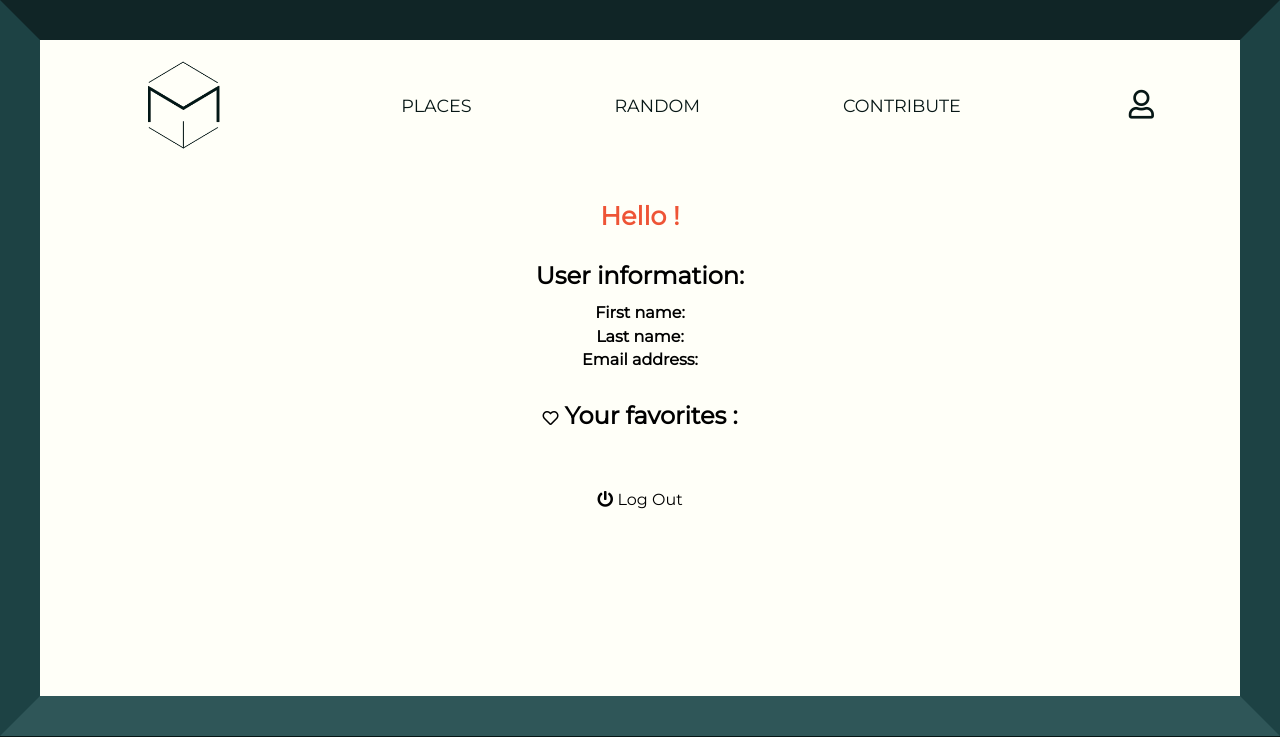
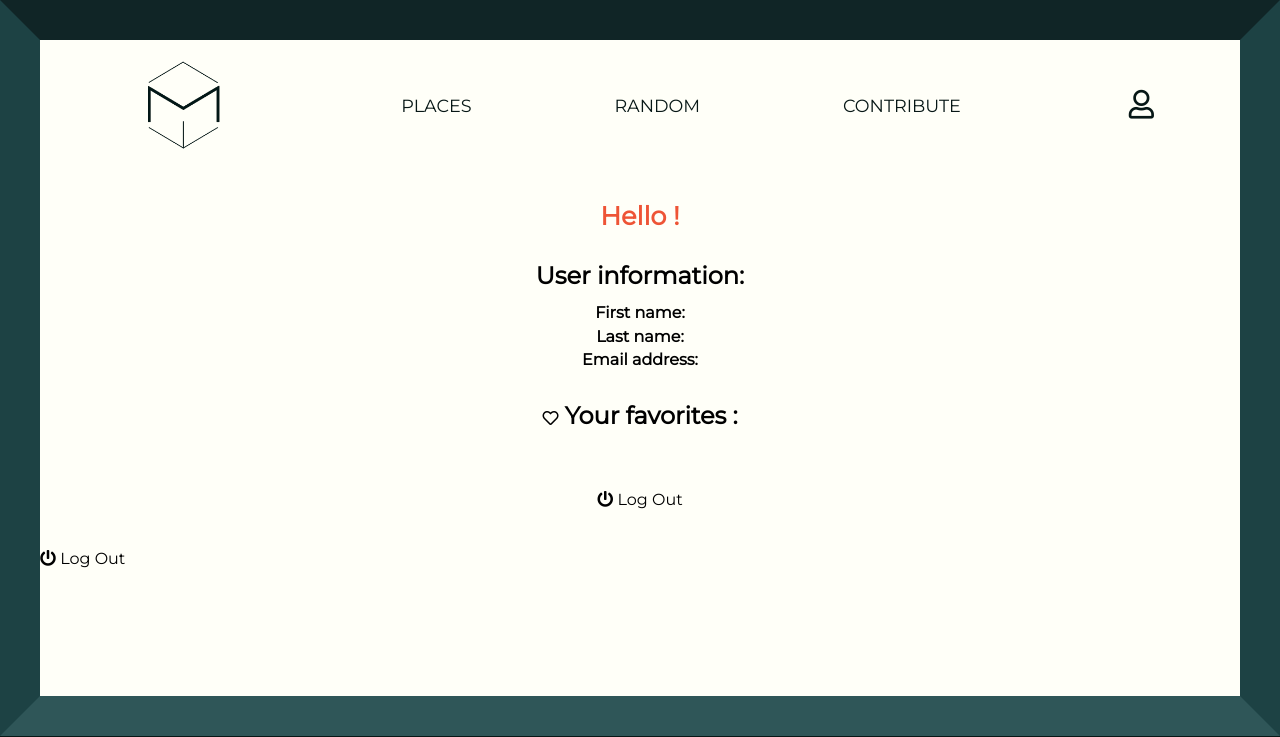
Before and after one commit to sheshiru/midi, a Node server app: page /user-account/600000000000000000000001 in a window 1280 px wide. Shown: the top 737 px of the page. Run offline with Node 20, Linux system fonts and the light colour scheme; some libraries are stand-ins or nearby versions; some web fonts are replaced.

Commit message:
before heroku

```diff
--- a/public/css/forms.css
+++ b/public/css/forms.css
@@ -50,9 +50,7 @@
   display: flex;
   flex-direction: column;
   max-width: 400px;
-
 }
-
 
 #user_add_form label,
 #admin-add-form label {
@@ -69,7 +67,6 @@
   padding: 0.7rem;
   border-radius: 0.2rem;
   font-size: 0.9rem;
-
 }
 
 #user_add_form input:last-of-type,
@@ -105,8 +102,6 @@
   width: 100%;
 }
 
-
-
 .share {
   margin-bottom: 10px;
 }
--- a/views/user/user-account.hbs
+++ b/views/user/user-account.hbs
@@ -16,10 +16,8 @@
     <h1 class="your_favorites"> <i class="far fa-heart"></i> Your favorites :
       <div class="favorites_user">
         {{#each users}} {{#each favorites}}
-
+        <div class="one-fav-container">
           <a href="/restaurant/{{this._id}}?companyId=5d1f4ed0fb6fc00e79b57ad7">
-
-          <div class"sizeFavorites">
             <img class="imgFavorites" src="{{this.image}}" alt="imgfav">
             <h3 class="fav-title">{{this.name}}
             </h3>
@@ -39,3 +37,12 @@
     {{/unless}}
   </div>
 </div>
+
+
+{{#unless isLoggedOut}}
+<a href="/logout">
+  <span class="btn-logout"><i class="fas fa-power-off"></i> Log Out</span>
+</a>
+{{/unless}}
+</div>
+</div>
```
Lines whose indentation alone changed are shown as unchanged.
